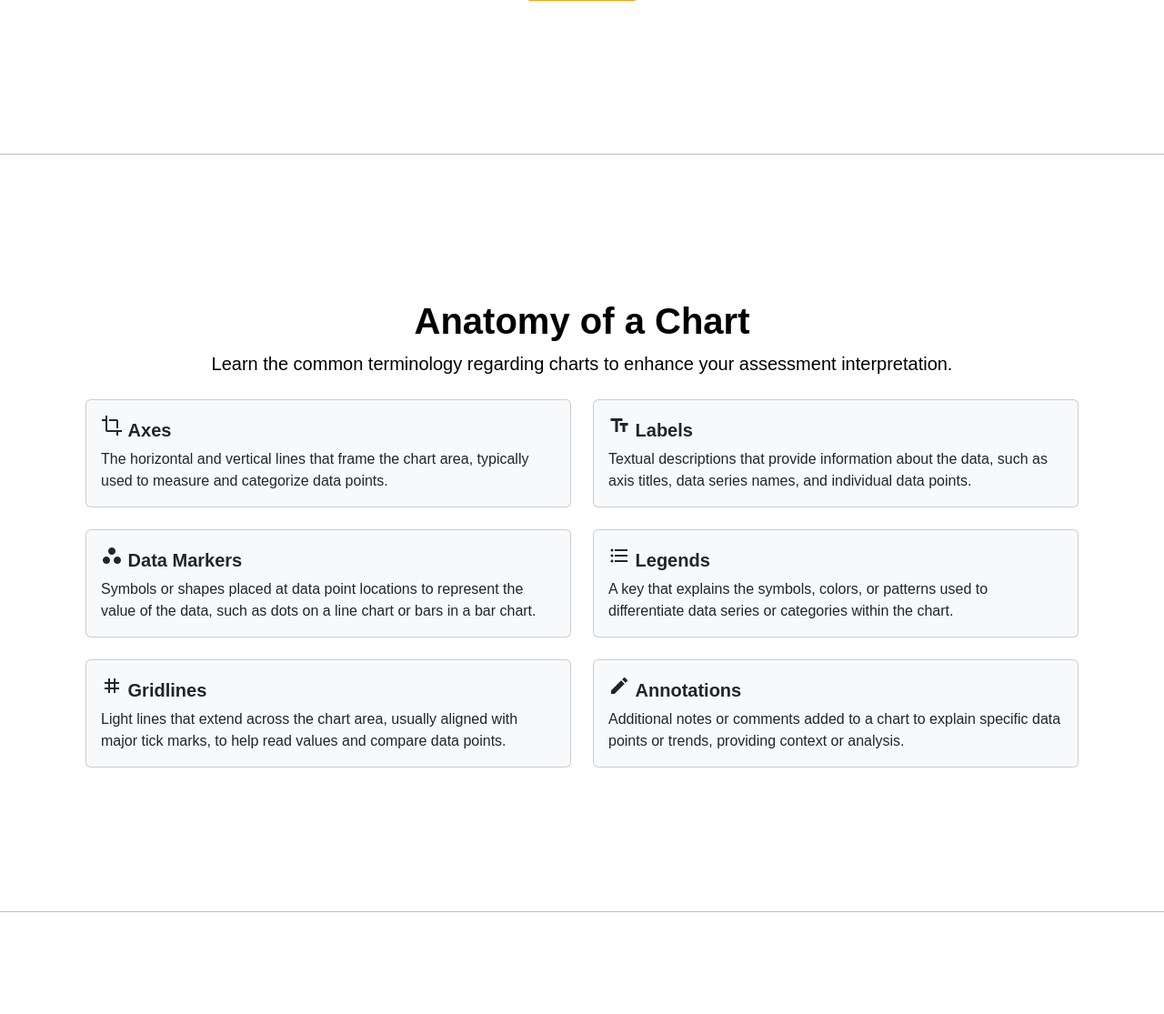
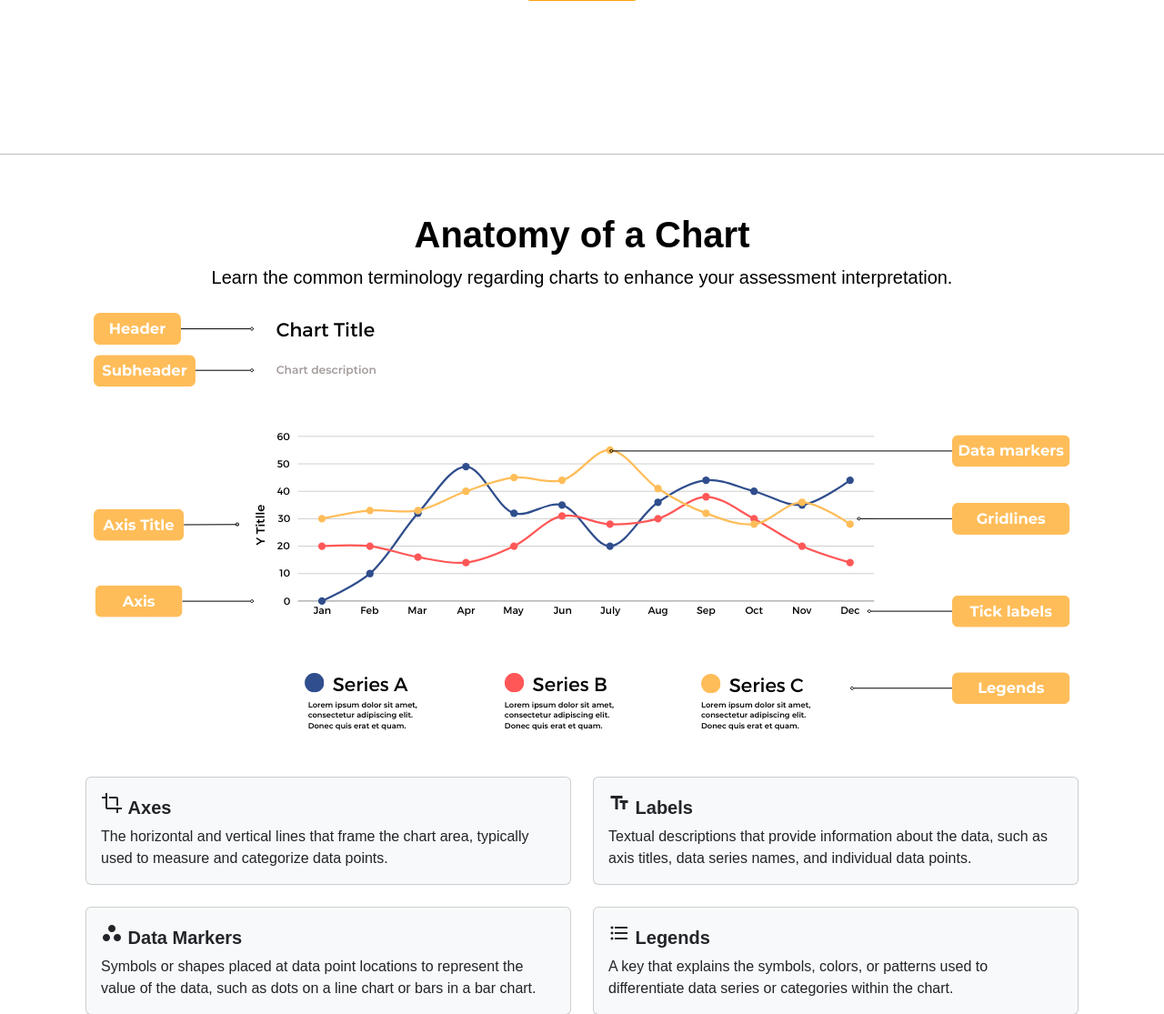
Before and after one commit to andreelezc/naviqmodel, a Django app: page / in a window 1280 px wide; the page is wider, and only the part inside the window is pictured. Shown: the part 2559-3674 px from the top of that part at 91% size. Run offline with Django 4.2, Linux system fonts and the light colour scheme; some libraries are stand-ins or nearby versions.

Commit message:
glossary chart

```diff
--- a/templates/home.html
+++ b/templates/home.html
@@ -351,6 +351,14 @@
                 <p class="mb-4 lead">Learn the common terminology regarding charts to enhance your assessment interpretation.</p>
             </div>
         </div>
+
+        <!-- Image Row -->
+        <div class="row mb-5">
+            <div class="col text-center">
+                <img src="{% static 'glossary_chart.png' %}" alt="Chart glossary" class="img-fluid"> <!-- Ensure the path and alt text are correct -->
+            </div>
+        </div>
+
         <div class="row row-cols-1 row-cols-md-2 g-4">
             <!-- Axes Card -->
             <div class="col">
```
Also changed, not shown: evaluation/static/glossary_chart.png (added).
